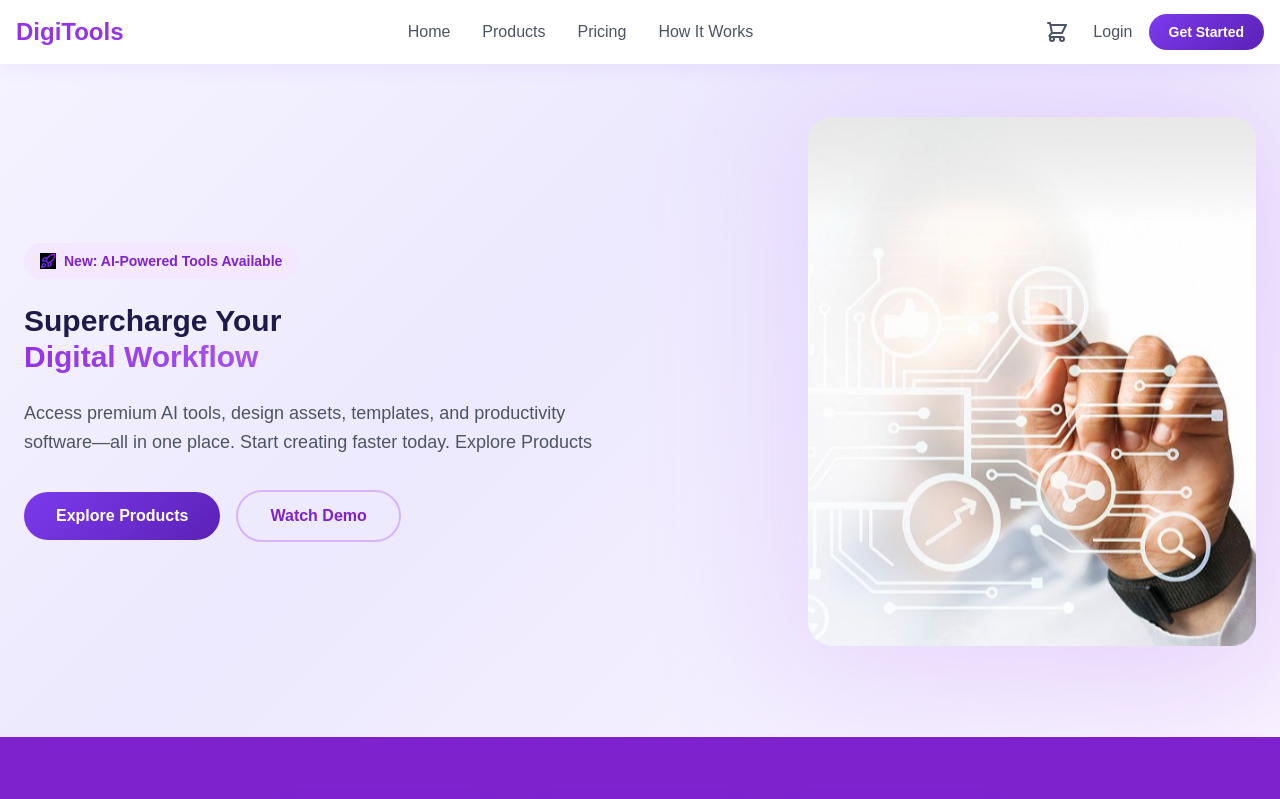
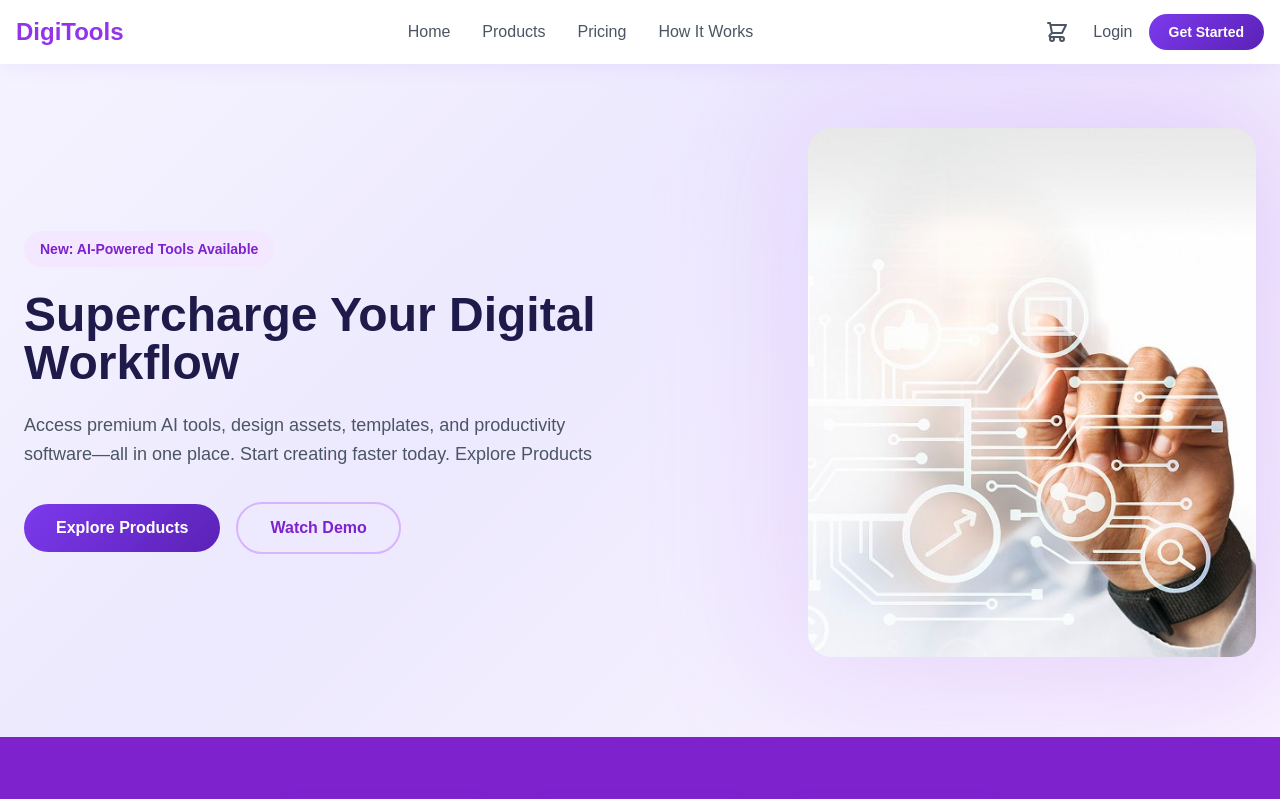
Before and after one commit to jidanahmed7474-bcd/B13-A006, a React (Vite) app: page / in a window 1280 px wide. Shown: the top 799 px of the page. Built offline with nearby package versions, Linux system fonts and the light colour scheme.

Commit message:
Bannar Image problem solve

```diff
--- a/src/components/Banner.jsx
+++ b/src/components/Banner.jsx
@@ -10,15 +10,12 @@ const Banner = () => {
           <div className="flex-1 text-center lg:text-left fade-in-up">
             {/* Badge */}
             <div className="inline-flex items-center gap-2 bg-purple-100 text-purple-700 px-4 py-2 rounded-full text-sm font-semibold mb-6">
-              <img src="/rocket.png" alt="" className="w-4 h-4" />
+
               <span>New: AI-Powered Tools Available</span>
             </div>
 
-            <h1 className="font-display text-4xl sm:text-5xl lg:text-3xl font-extrabold text-indigo-950 leading-tight mb-6">
-              Supercharge Your
-              <span className="block text-transparent bg-clip-text bg-gradient-to-r from-purple-600 to-purple-400">
-                Digital Workflow
-              </span>
+            <h1 className="font-display text-4xl sm:text-5xl lg:text-5xl font-extrabold text-indigo-950 leading-tight mb-6">
+              Supercharge Your Digital Workflow
             </h1>
 
             <p className="text-gray-600 text-lg leading-relaxed mb-8 max-w-xl mx-auto lg:mx-0">
@@ -49,7 +46,7 @@ Explore Products
               <img
                 src="/banner.png"
                 alt="Digital Tools"
-                className="relative z-10 w-full max-w-md float-anim rounded-3xl"
+                className="relative z-10 w-full max-w-md rounded-3xl"
               />
             </div>
           </div>
```
